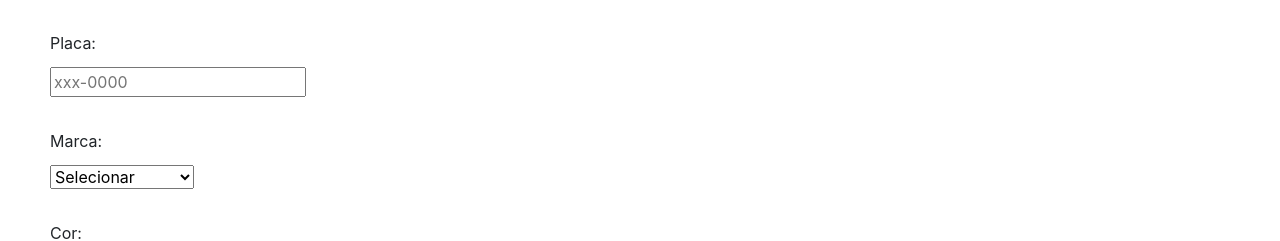
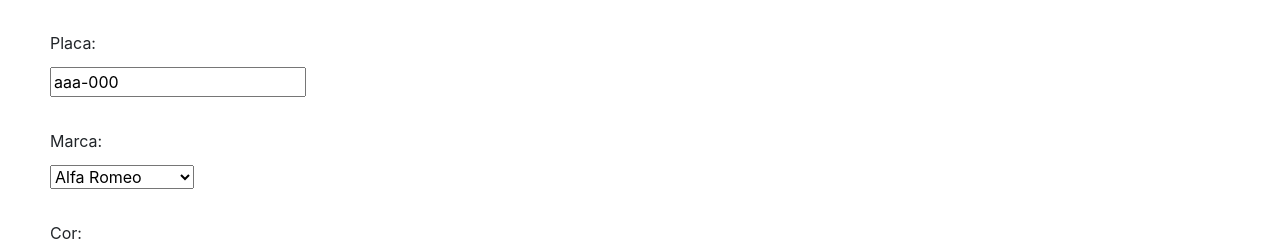
Before and after one commit to LoFerreira/CRUDReact, a React (Create React App) app: page /carros/1 in a window 1280 px wide. Shown: the part 160-401 px from the top of the page. Built offline with nearby package versions, Linux system fonts and the light colour scheme; data requests are answered from the project's data file.

Commit message:
updated useForm in car-form-screen

```diff
--- a/db.json
+++ b/db.json
@@ -62,9 +62,15 @@
     },
     {
       "plate": "aaa-2521",
-      "color": "Preto",
-      "brandId": 16,
+      "color": "Beje",
+      "brandId": 18,
       "id": 11
+    },
+    {
+      "plate": "aaa-2521",
+      "color": "Azul",
+      "brandId": 11,
+      "id": 12
     }
   ],
   "brands": [
--- a/src/screens/car-form-screen.js
+++ b/src/screens/car-form-screen.js
@@ -19,11 +19,6 @@ import useForm from "../hooks/use-form";
 function CarFormScreen() {
   const { goBack } = useHistory();
   const { id: idFromRoute } = useParams();
-  const { getValue, setValue } = useForm({
-    initialValues: {
-      showModal: false,
-    },
-  });
 
   function showToast(message) {
     store.addNotification({
@@ -40,30 +35,36 @@ function CarFormScreen() {
     ? `Marca editada com sucesso!`
     : `Marca adicionada com sucesso!`;
 
+  const { getValue, setValue, submit } = useForm({
+    initialValues: {
+      "showModal": false,
+    },
+    onSubmit: ({ carEdit }) => {
+      const { id, plate, brandId, color } = carEdit;
 
-  function saveCar() {
-    saveCarService({
-      id: idFromRoute,
-      plate: getValue("plate"),
-      color: getValue("color"),
-      brandId: getValue("selectedBrand.id"),
-    }).then(() => {
-      showToast(message);
-    });
-    setValue("Plate", "");
-    setValue("Color", "");
-    setValue("SelectedBrand", "");
-  }
+      saveCarService({
+        id,
+        plate,
+        color,
+        brandId,
+      }).then(() => {
+        showToast(message);
+        setValue("carEdit", "");
+      });
+    },
+  });
 
   React.useEffect(() => {
     if (idFromRoute) {
       getCarByIdService({ id: idFromRoute }).then((data) => {
-        setValue("plate", data.plate);
-        setValue("selectedBrand", data.brandId);
-        setValue("color", data.color);
+        setValue("carEdit", data);
       });
     }
   }, [idFromRoute]);
+
+
+  console.log(getValue("carEdit.brandId"))
+  console.log(getValue("carEdit"))
 
   return (
     <>
@@ -76,7 +77,7 @@ function CarFormScreen() {
         <form
           onSubmit={(e) => {
             e.preventDefault();
-            saveCar();
+            submit();
           }}
         >
           <Label htmlFor="plate">Placa:</Label>
@@ -84,8 +85,8 @@ function CarFormScreen() {
           {
             <Input
               id="plate"
-              value={getValue("plate")}
-              onChange={(value) => setValue("plate", value)}
+              value={getValue("carEdit.plate")}
+              onChange={(value) => setValue("carEdit.plate", value)}
               type="text"
               placeholder="xxx-0000"
               required
@@ -95,9 +96,9 @@ function CarFormScreen() {
           <Label htmlFor="brand">Marca:</Label>
           <Separator size="xs" />
           <SelectBrand
-            value={getValue("selectedBrand?.id")}
+            value={getValue("carEdit.brandId")}
             onChange={(brandId) => {
-              setValue("selectedBrand", brandId);
+              setValue("carEdit.brandId", brandId.id);
             }}
           />
           <Separator size="lg" />
@@ -105,8 +106,8 @@ function CarFormScreen() {
           <Separator size="xs" />
           <Input
             id="color"
-            value={getValue("color")}
-            onChange={(value) => setValue("color", value)}
+            value={getValue("carEdit.color")}
+            onChange={(value) => setValue("carEdit.color", value)}
             type="text"
             required
           />
@@ -114,13 +115,7 @@ function CarFormScreen() {
           <div style={{ display: "flex" }}>
             <Button
               onClick={() => {
-                if (
-                  getValue("plate") &&
-                  getValue("color") &&
-                  getValue("selectedBrand") !== ""
-                ) {
-                  setValue("showModal", true);
-                }
+                setValue("showModal", true);
               }}
             >
               Salvar
```
